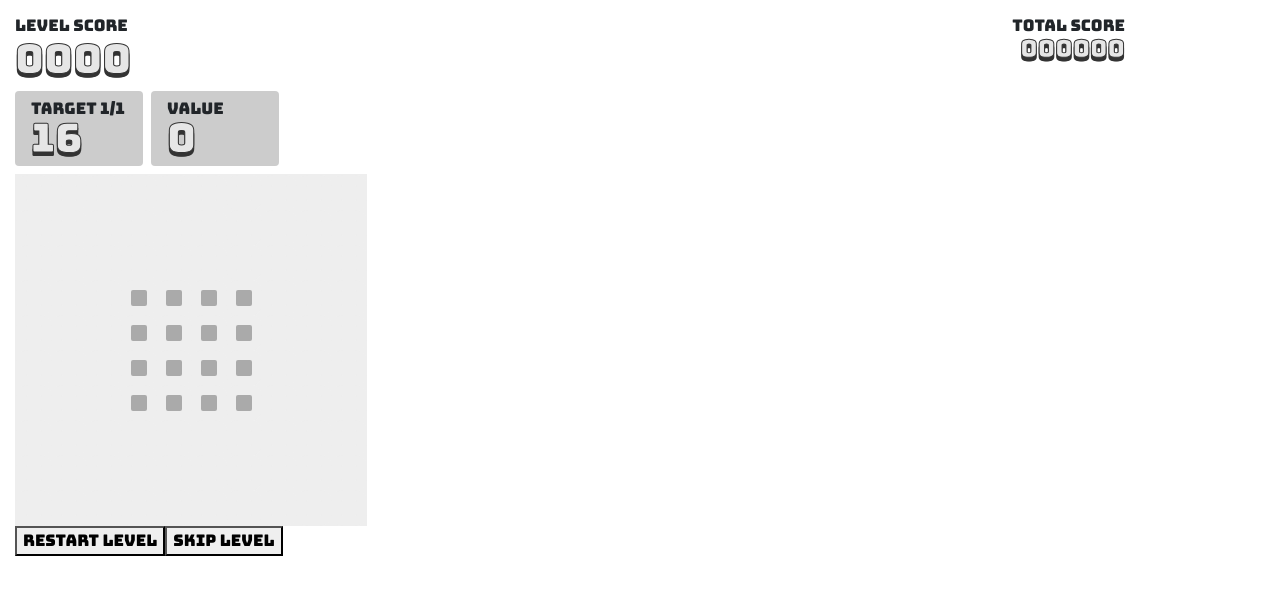
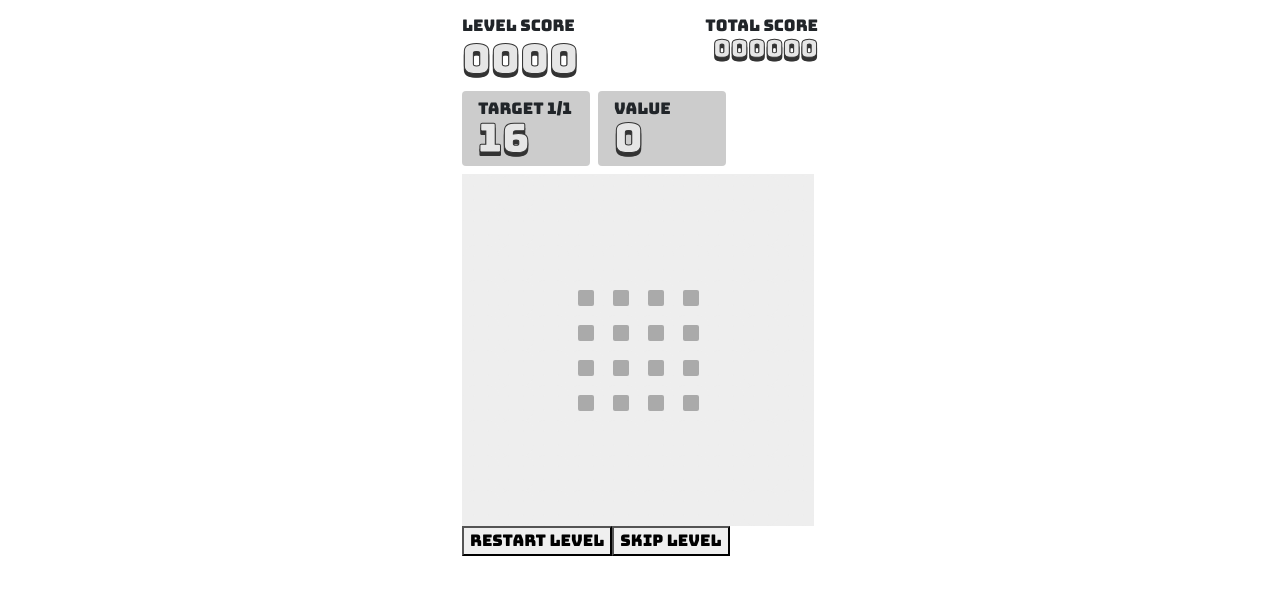
Before and after one commit to macduy/sumproduct-proto, a React app: page / in a window 1280 px wide. Shown: the top 594 px of the page. Built offline with nearby package versions, Linux system fonts and the light colour scheme.

Commit message:
Max width

```diff
--- a/src/elements/modals.tsx
+++ b/src/elements/modals.tsx
@@ -19,6 +19,7 @@ export const NextLevelModal = (props: Props) => {
     }
 
     return <div className={`next-level-modal ${css}`}>
+        Level complete!
         <div>Score: {props.score}</div>
         <div className="star-rating">{ ratingStars }</div>
         <button onClick={props.onRestartLevel}>Restart Level</button>
--- a/src/levels/base.ts
+++ b/src/levels/base.ts
@@ -41,7 +41,7 @@ const level4: LevelSpec = {
         ],
     },
     targets: [36, 29, 12, 18, 5],
-    ratingBands: [100, 200, 300],
+    ratingBands: [770, 800, 830],
 }
 
 export const BASE_LEVELS: LevelPack = {
--- a/styles/styles.less
+++ b/styles/styles.less
@@ -32,9 +32,10 @@ body {
 }
 
 .container {
-    position: fixed;
     width: 100%;
     height: 100%;
+    max-width: 386px;
+    margin: auto
 }
 
 .interactor {
```
Also changed, not shown: 3 other files (tests, documents, lock files or other folders).
